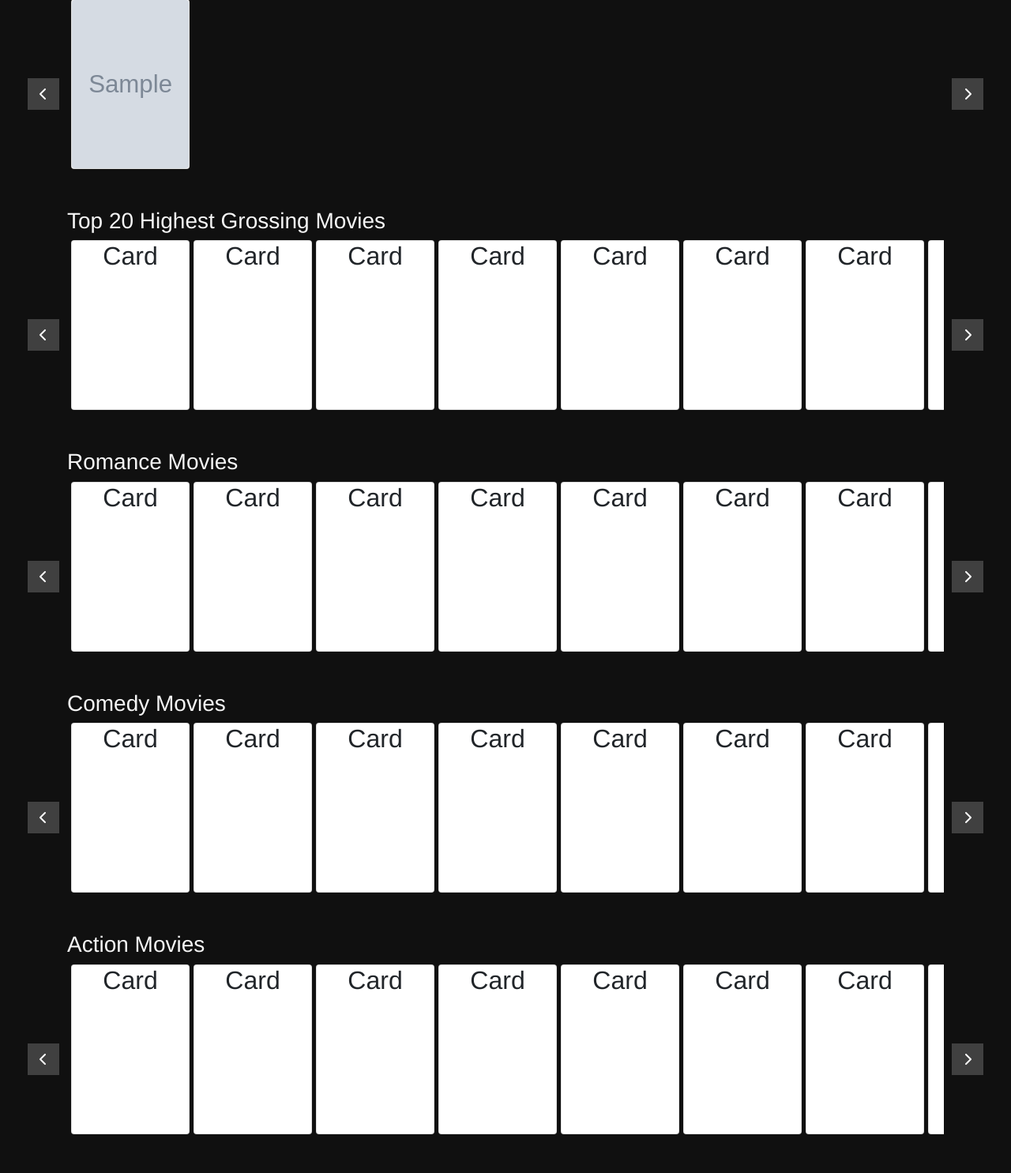
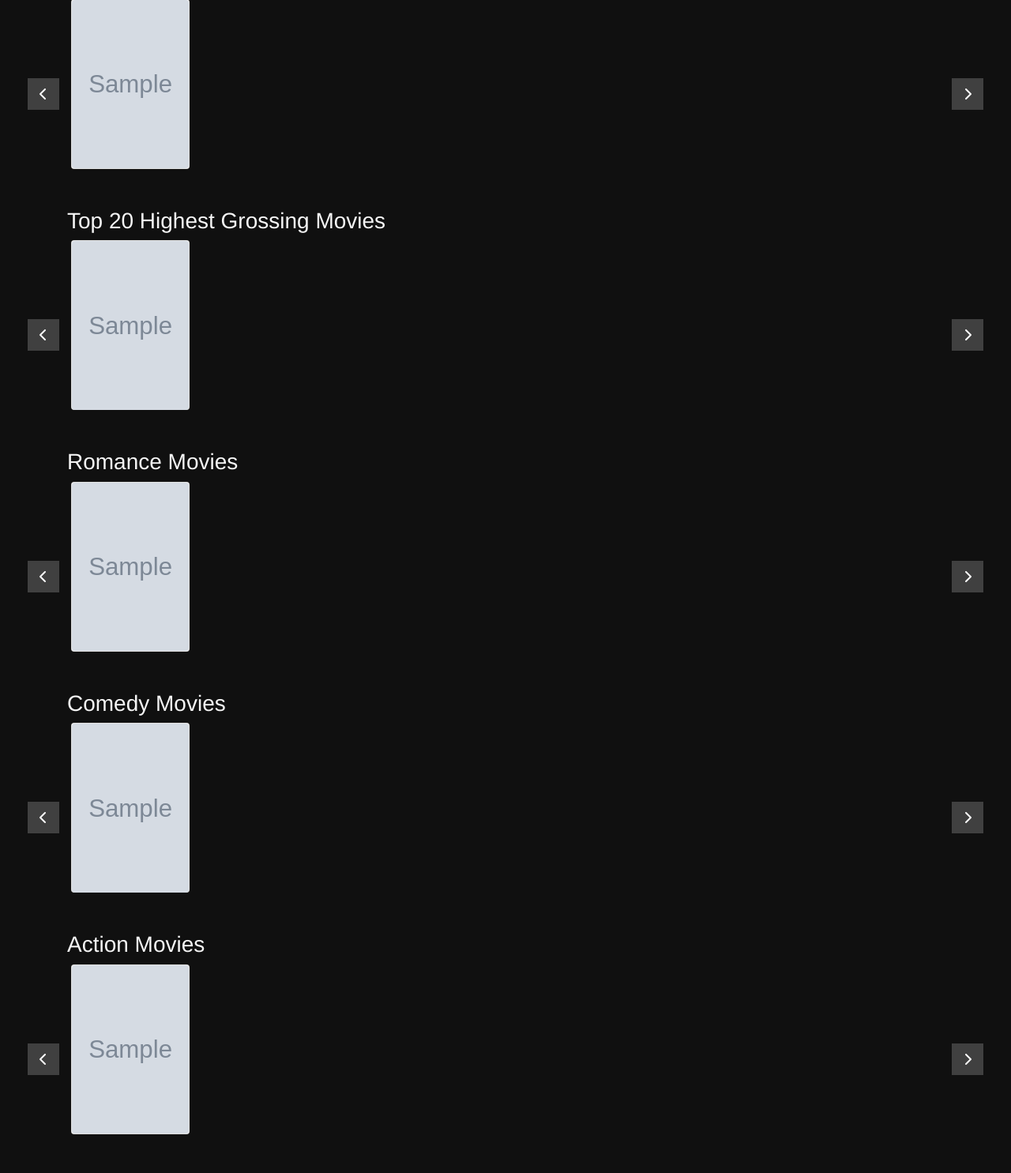
Before and after one commit to LGTM-KG/GMDb, a Django app: template gmdb/templates/home.html in a window 1280 px wide. Shown: the part 867-2352 px from the top of the page at 79% size. Run offline with Django 4.2, Linux system fonts and the light colour scheme; the template is opened without the code that fills it: most values are stand-ins (such as "Sample title", 1, 10 or a date in 2020); grey boxes marked "Sample" are stand-in pictures; some libraries are stand-ins or nearby versions.

Commit message:
feat: home page

```diff
--- a/gmdb/templates/home.html
+++ b/gmdb/templates/home.html
@@ -63,7 +63,7 @@
         width: 100%;
         height: 213.5px;
         object-fit: cover;
-        object-position: center; /* Center the image within the container */
+        object-position: center;
     }
 </style>
 {% endblock meta %}
@@ -76,9 +76,9 @@
             <h1 class="mb-4" style="font-weight: bold; color: whitesmoke;">GMDb: Graph Movie Database</h1>
             <div class="input-group rounded w-50">
                 <input type="search" class="form-control rounded-pill p-3" placeholder="What movie are you looking for?" aria-label="What movie are you looking for?" aria-describedby="search-addon" />
-                <span class="input-group-text border-0 rounded-pill" id="search-addon">
+                <button class="input-group-text border-0 rounded-pill" id="search-addon">
                   <i class="fas fa-search"></i>
-                </span>
+                </button>
             </div>
         </div>
     </div>
@@ -93,7 +93,7 @@
                 {% for item in top_20_rating %}
                 <div class="item card">
                     <a href="#">
-                        <img class="card-img-top rounded" src="{{ item.poster }}" alt="Movie Image" width="100" height="200"/>
+                        <img class="card-img-top rounded" src="{{ item.poster }}" alt="{{ item.movieName }}" width="100" height="200"/>
                     </a>
                 </div>
                 {% endfor %}
@@ -111,24 +111,13 @@
                 <i class="fas fa-chevron-left"></i>
             </button>
             <div class="scrolling-wrapper">
-                <div class="item card"><h2>Card</h2></div>
-                <div class="item card"><h2>Card</h2></div>
-                <div class="item card"><h2>Card</h2></div>
-                <div class="item card"><h2>Card</h2></div>
-                <div class="item card"><h2>Card</h2></div>
-                <div class="item card"><h2>Card</h2></div>
-                <div class="item card"><h2>Card</h2></div>
-                <div class="item card"><h2>Card</h2></div>
-                <div class="item card"><h2>Card</h2></div>
-                <div class="item card"><h2>Card</h2></div>
-                <div class="item card"><h2>Card</h2></div>
-                <div class="item card"><h2>Card</h2></div>
-                <div class="item card"><h2>Card</h2></div>
-                <div class="item card"><h2>Card</h2></div>
-                <div class="item card"><h2>Card</h2></div>
-                <div class="item card"><h2>Card</h2></div>
-                <div class="item card"><h2>Card</h2></div>
-                <div class="item card"><h2>Card</h2></div>
+                {% for item in top_20_grossing %}
+                <div class="item card">
+                    <a href="#">
+                        <img class="card-img-top rounded" src="{{ item.poster }}" alt="{{ item.movieName }}" width="100" height="200"/>
+                    </a>
+                </div>
+                {% endfor %}
             </div>
             <button class="scroll-arrow scroll-right" onclick="scrollMovies(this, 'right')">
                 <i class="fas fa-chevron-right"></i>
@@ -143,24 +132,13 @@
                 <i class="fas fa-chevron-left"></i>
             </button>
             <div class="scrolling-wrapper">
-                <div class="item card"><h2>Card</h2></div>
-                <div class="item card"><h2>Card</h2></div>
-                <div class="item card"><h2>Card</h2></div>
-                <div class="item card"><h2>Card</h2></div>
-                <div class="item card"><h2>Card</h2></div>
-                <div class="item card"><h2>Card</h2></div>
-                <div class="item card"><h2>Card</h2></div>
-                <div class="item card"><h2>Card</h2></div>
-                <div class="item card"><h2>Card</h2></div>
-                <div class="item card"><h2>Card</h2></div>
-                <div class="item card"><h2>Card</h2></div>
-                <div class="item card"><h2>Card</h2></div>
-                <div class="item card"><h2>Card</h2></div>
-                <div class="item card"><h2>Card</h2></div>
-                <div class="item card"><h2>Card</h2></div>
-                <div class="item card"><h2>Card</h2></div>
-                <div class="item card"><h2>Card</h2></div>
-                <div class="item card"><h2>Card</h2></div>
+                {% for item in romance %}
+                <div class="item card">
+                    <a href="#">
+                        <img class="card-img-top rounded" src="{{ item.poster }}" alt="{{ item.movieName }}" width="100" height="200"/>
+                    </a>
+                </div>
+                {% endfor %}
             </div>
             <button class="scroll-arrow scroll-right" onclick="scrollMovies(this, 'right')">
                 <i class="fas fa-chevron-right"></i>
@@ -175,24 +153,13 @@
                 <i class="fas fa-chevron-left"></i>
             </button>
             <div class="scrolling-wrapper">
-                <div class="item card"><h2>Card</h2></div>
-                <div class="item card"><h2>Card</h2></div>
-                <div class="item card"><h2>Card</h2></div>
-                <div class="item card"><h2>Card</h2></div>
-                <div class="item card"><h2>Card</h2></div>
-                <div class="item card"><h2>Card</h2></div>
-                <div class="item card"><h2>Card</h2></div>
-                <div class="item card"><h2>Card</h2></div>
-                <div class="item card"><h2>Card</h2></div>
-                <div class="item card"><h2>Card</h2></div>
-                <div class="item card"><h2>Card</h2></div>
-                <div class="item card"><h2>Card</h2></div>
-                <div class="item card"><h2>Card</h2></div>
-                <div class="item card"><h2>Card</h2></div>
-                <div class="item card"><h2>Card</h2></div>
-                <div class="item card"><h2>Card</h2></div>
-                <div class="item card"><h2>Card</h2></div>
-                <div class="item card"><h2>Card</h2></div>
+                {% for item in comedy %}
+                <div class="item card">
+                    <a href="#">
+                        <img class="card-img-top rounded" src="{{ item.poster }}" alt="{{ item.movieName }}" width="100" height="200"/>
+                    </a>
+                </div>
+                {% endfor %}
             </div>
             <button class="scroll-arrow scroll-right" onclick="scrollMovies(this, 'right')">
                 <i class="fas fa-chevron-right"></i>
@@ -207,24 +174,13 @@
                 <i class="fas fa-chevron-left"></i>
             </button>
             <div class="scrolling-wrapper">
-                <div class="item card"><h2>Card</h2></div>
-                <div class="item card"><h2>Card</h2></div>
-                <div class="item card"><h2>Card</h2></div>
-                <div class="item card"><h2>Card</h2></div>
-                <div class="item card"><h2>Card</h2></div>
-                <div class="item card"><h2>Card</h2></div>
-                <div class="item card"><h2>Card</h2></div>
-                <div class="item card"><h2>Card</h2></div>
-                <div class="item card"><h2>Card</h2></div>
-                <div class="item card"><h2>Card</h2></div>
-                <div class="item card"><h2>Card</h2></div>
-                <div class="item card"><h2>Card</h2></div>
-                <div class="item card"><h2>Card</h2></div>
-                <div class="item card"><h2>Card</h2></div>
-                <div class="item card"><h2>Card</h2></div>
-                <div class="item card"><h2>Card</h2></div>
-                <div class="item card"><h2>Card</h2></div>
-                <div class="item card"><h2>Card</h2></div>
+                {% for item in action %}
+                <div class="item card">
+                    <a href="#">
+                        <img class="card-img-top rounded" src="{{ item.poster }}" alt="{{ item.movieName }}" width="100" height="200"/>
+                    </a>
+                </div>
+                {% endfor %}
             </div>
             <button class="scroll-arrow scroll-right" onclick="scrollMovies(this, 'right')">
                 <i class="fas fa-chevron-right"></i>
```
Also changed, not shown: gmdb/views.py (+88 -25 lines).
